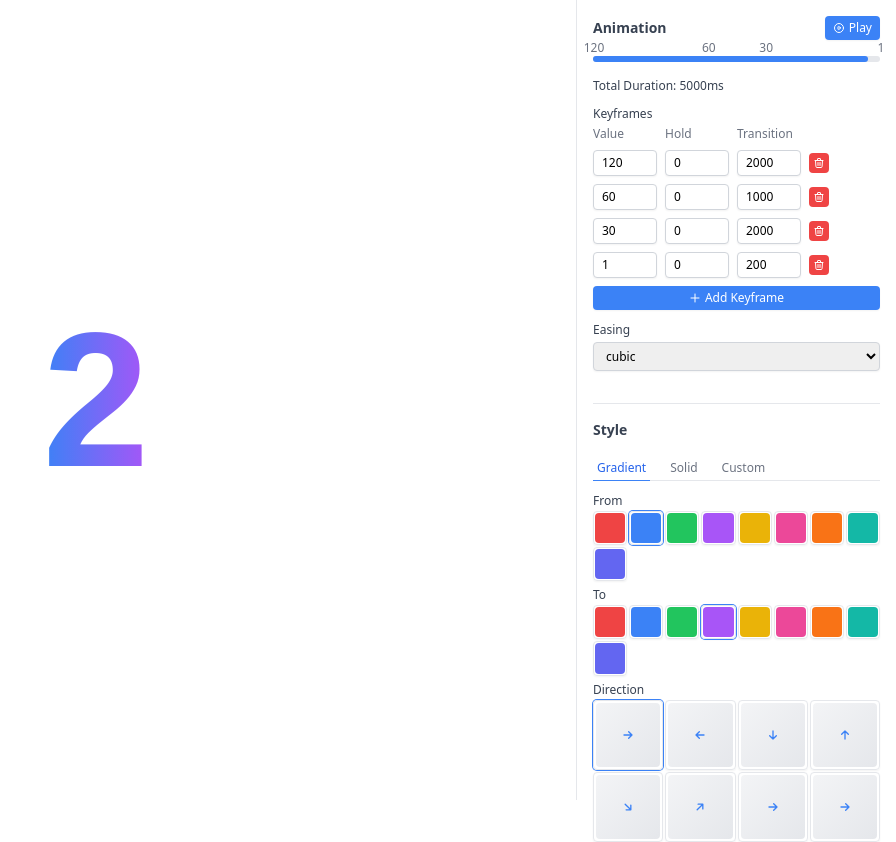
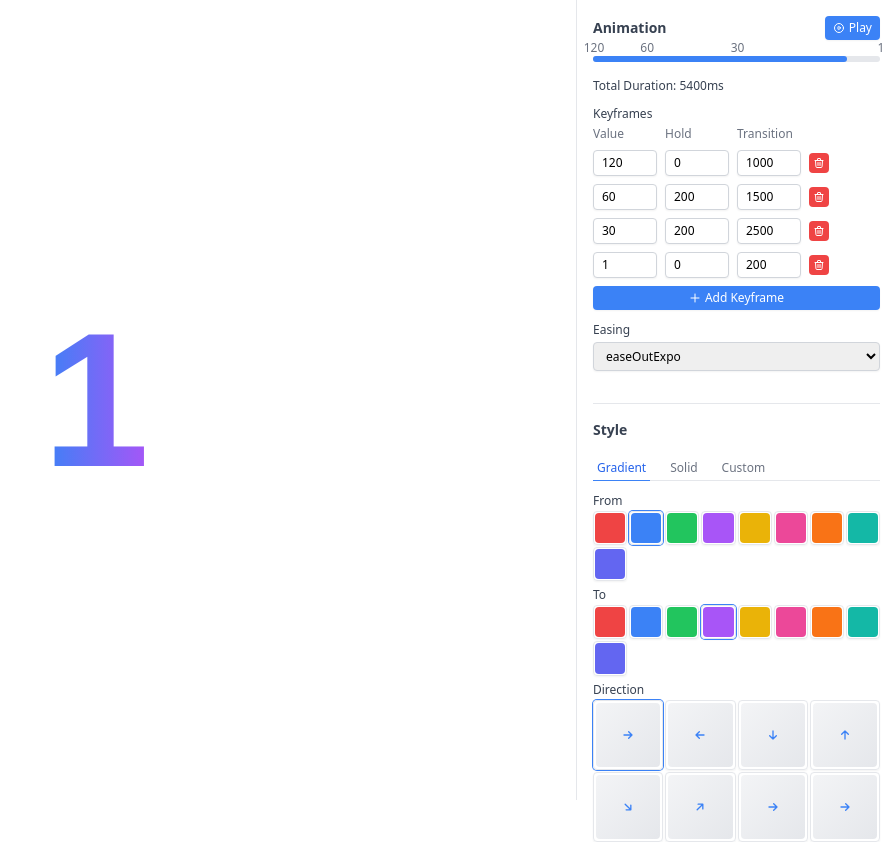
Before and after one commit to jeffjose/arr-demo, a SvelteKit app: page / in a window 1280 px wide. Shown: the whole page, without its empty margins (384-1280 px from the left). Built offline with nearby package versions, Linux system fonts and the light colour scheme; a web font is replaced by a local one.

Commit message:
new defaults

```diff
--- a/src/routes/+layout.svelte
+++ b/src/routes/+layout.svelte
@@ -28,9 +28,9 @@
 	};
 
 	let keyframes = $state<Keyframe[]>([
-		{ value: 120, holdTime: 0, transitionDuration: 2000 }, // Start at max refresh rate
-		{ value: 60, holdTime: 0, transitionDuration: 1000 }, // Significant slowdown
-		{ value: 30, holdTime: 0, transitionDuration: 2000 }, // Further slowdown
+		{ value: 120, holdTime: 0, transitionDuration: 1000 }, // Start at max refresh rate
+		{ value: 60, holdTime: 200, transitionDuration: 1500 }, // Significant slowdown with hold
+		{ value: 30, holdTime: 200, transitionDuration: 2500 }, // Further slowdown with hold
 		{ value: 1, holdTime: 0, transitionDuration: 200 } // Final settling
 	]);
 
@@ -46,7 +46,20 @@
 		| 'sine'
 		| 'circ'
 		| 'expo'
-	>('cubic');
+		| 'easeInExpo'
+		| 'easeOutExpo'
+		| 'easeInOutExpo'
+		| 'easeInBack'
+		| 'easeOutBack'
+		| 'easeInOutBack'
+		| 'easeInQuad'
+		| 'easeOutQuad'
+		| 'easeInOutQuad'
+		| 'easeInQuart'
+		| 'easeOutQuart'
+		| 'easeInOutQuart',
+		(t: number) => number
+	>('easeOutExpo');
 
 	const colors = [
 		{ name: 'Red', class: 'text-red-500', bg: 'bg-red-500' },
@@ -86,7 +99,19 @@
 		| 'cubic'
 		| 'sine'
 		| 'circ'
-		| 'expo',
+		| 'expo'
+		| 'easeInExpo'
+		| 'easeOutExpo'
+		| 'easeInOutExpo'
+		| 'easeInBack'
+		| 'easeOutBack'
+		| 'easeInOutBack'
+		| 'easeInQuad'
+		| 'easeOutQuad'
+		| 'easeInOutQuad'
+		| 'easeInQuart'
+		| 'easeOutQuart'
+		| 'easeInOutQuart',
 		(t: number) => number
 	> = {
 		linear: (t: number) => t,
@@ -108,7 +133,35 @@
 		cubic: (t: number) => t * t * t,
 		sine: (t: number) => 1 - Math.cos((t * Math.PI) / 2),
 		circ: (t: number) => 1 - Math.sqrt(1 - t * t),
-		expo: (t: number) => (t === 0 ? 0 : Math.pow(2, 10 * t - 10))
+		expo: (t: number) => (t === 0 ? 0 : Math.pow(2, 10 * t - 10)),
+		// New easing functions
+		easeInExpo: (t: number) => (t === 0 ? 0 : Math.pow(2, 10 * t - 10)),
+		easeOutExpo: (t: number) => (t === 1 ? 1 : 1 - Math.pow(2, -10 * t)),
+		easeInOutExpo: (t: number) => {
+			if (t === 0) return 0;
+			if (t === 1) return 1;
+			if (t < 0.5) return Math.pow(2, 20 * t - 10) / 2;
+			return (2 - Math.pow(2, -20 * t + 10)) / 2;
+		},
+		easeInBack: (t: number) => {
+			const c1 = 1.70158;
+			return c1 * t * t * t - c1 * t * t;
+		},
+		easeOutBack: (t: number) => {
+			const c1 = 1.70158;
+			return 1 + c1 * Math.pow(t - 1, 3) + c1 * Math.pow(t - 1, 2);
+		},
+		easeInOutBack: (t: number) => {
+			const c2 = 2.5949095;
+			if (t < 0.5) return (Math.pow(2 * t, 2) * ((c2 + 1) * 2 * t - c2)) / 2;
+			return (Math.pow(2 * t - 2, 2) * ((c2 + 1) * (t * 2 - 2) + c2) + 2) / 2;
+		},
+		easeInQuad: (t: number) => t * t,
+		easeOutQuad: (t: number) => t * (2 - t),
+		easeInOutQuad: (t: number) => (t < 0.5 ? 2 * t * t : -1 + (4 - 2 * t) * t),
+		easeInQuart: (t: number) => t * t * t * t,
+		easeOutQuart: (t: number) => 1 - Math.pow(1 - t, 4),
+		easeInOutQuart: (t: number) => (t < 0.5 ? 8 * t * t * t * t : 1 - Math.pow(-2 * t + 2, 4) / 2)
 	};
 
 	function getTotalDuration() {
```
